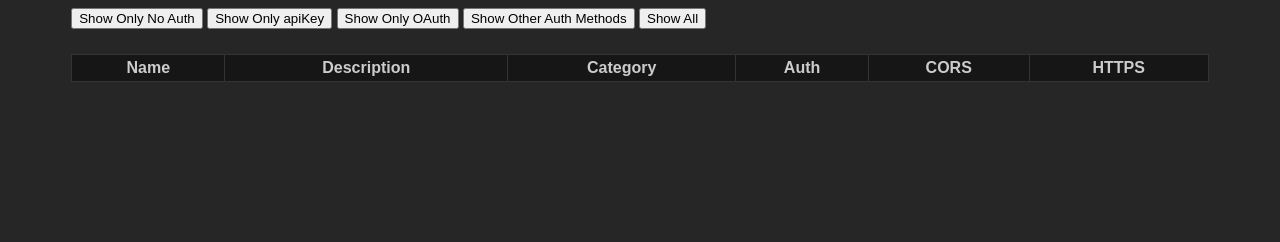
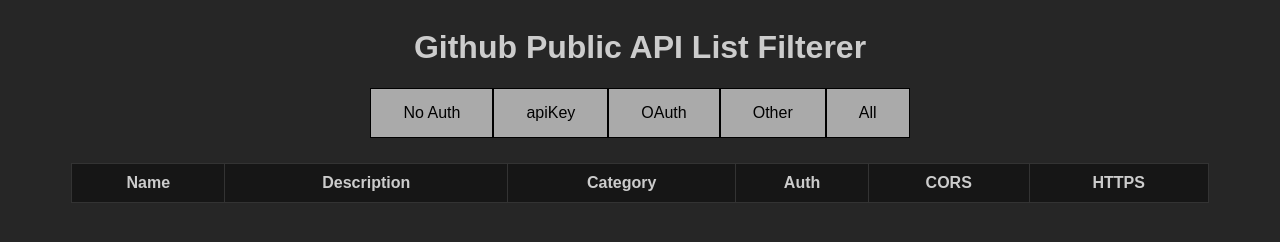
Before and after one commit to abad89/github-api-list-filterer, a plain HTML site: page index.html in a window 1280 px wide. Drawn offline with Linux system fonts and the light colour scheme; no server answers.

Commit message:
adjust styling

```diff
--- a/index.html
+++ b/index.html
@@ -9,12 +9,15 @@
     <script defer src="index.js"></script>
 </head>
 <body>
+    <div id="header">
+        <h1>Github Public API List Filterer</h1>
+    </div>
     <div id="controls">
-        <button id="no-auth-button">Show Only No Auth</button>
-        <button id="apikey-button">Show Only apiKey</button>
-        <button id="oauth-button">Show Only OAuth</button>
-        <button id="other-auth-button">Show Other Auth Methods</button>
-        <button id="show-all-button">Show All</button>
+        <button id="no-auth-button">No Auth</button>
+        <button id="apikey-button">apiKey</button>
+        <button id="oauth-button">OAuth</button>
+        <button id="other-auth-button">Other</button>
+        <button id="show-all-button">All</button>
     </div>
     <div id="api-table-div">
         <table>
--- a/styles.css
+++ b/styles.css
@@ -4,12 +4,26 @@
     font-family: Arial, Helvetica, sans-serif;
 }
 
+#header {
+    margin: auto;
+    width: 90%;
+    display: flex;
+    justify-content: space-evenly;
+}
+
 #controls {
     margin: auto;
     width: 90%;
-    /* display: flex;
-    justify-content: center; */
+    display: flex;
+    justify-content: center;
     padding-bottom: 25px;
+}
+
+button {
+    background-color: rgb(170, 170, 170);
+    border: 1px solid black;
+    padding: 15px 32px;
+    font-size: 16px;
 }
 
 table {
@@ -22,10 +36,16 @@
     border: 1px solid rgb(51, 51, 51);
     padding: 4px;
 }
-table th {background-color: rgb(22, 22, 22);}
+table th {
+    background-color: rgb(22, 22, 22);
+    height: 30px;
+}
 
 table tr:nth-child(even) {background-color: rgb(18, 18, 18);}
 
 /* table tr:hover {background-color: rgb(11, 11, 11);} */
 
-table a {color: rgb(106, 152, 175);}
+table a {
+    color: rgb(106, 152, 175);
+    font-weight: bold;
+}
```
